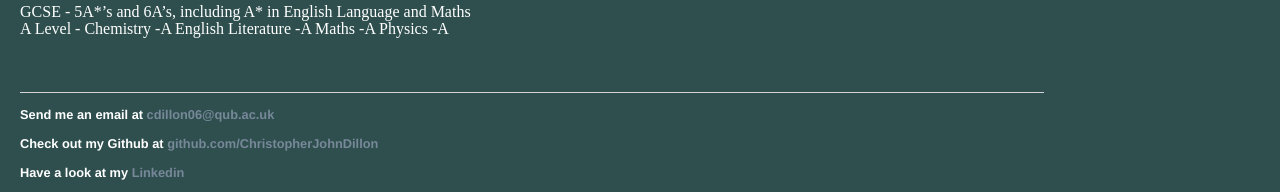
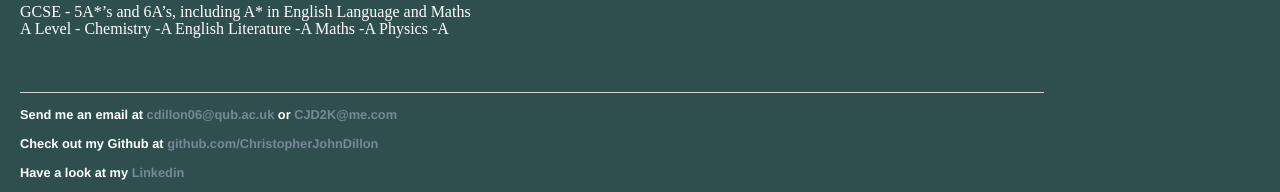
Before and after one commit to ChristopherJohnDillon/ChrisDillon.github.io, a Jekyll site: the page built from index.html, in a window 1280 px wide and 900 px high, scrolled down 557 px. Shown: the part 705-897 px from the top of the window. Built offline with Jekyll 4.4.1, drawn with Linux system fonts in a browser that asks for light colours.

Commit message:
Added my iCloud email

```diff
--- a/_layouts/default.html
+++ b/_layouts/default.html
@@ -59,7 +59,7 @@
 
 						<footer>
 				    		<ul>
-				        		<li><p> Send me an email at <a href="mailto:cdillon06@qub.ac.uk">cdillon06@qub.ac.uk</a> </p></li>
+				        		<li><p> Send me an email at <a href="mailto:cdillon06@qub.ac.uk">cdillon06@qub.ac.uk</a> or  <a href="mailto:cjd2k@me.com">CJD2K@me.com</a> </p></li>
 										<li><p> Check out my Github at <a href="https://github.com/ChristopherJohnDillon">github.com/ChristopherJohnDillon</a> </p> </li>
 										<li><p> Have a look at my  <a href="https://www.linkedin.com/in/chris-dillon-658964208?lipi=urn%3Ali%3Apage%3Ad_flagship3_profile_view_base_contact_details%3BF4yA221TQXa%2BReAQSZ3kvQ%3D%3D">Linkedin</a> </p> </li>
 							</ul>
```
